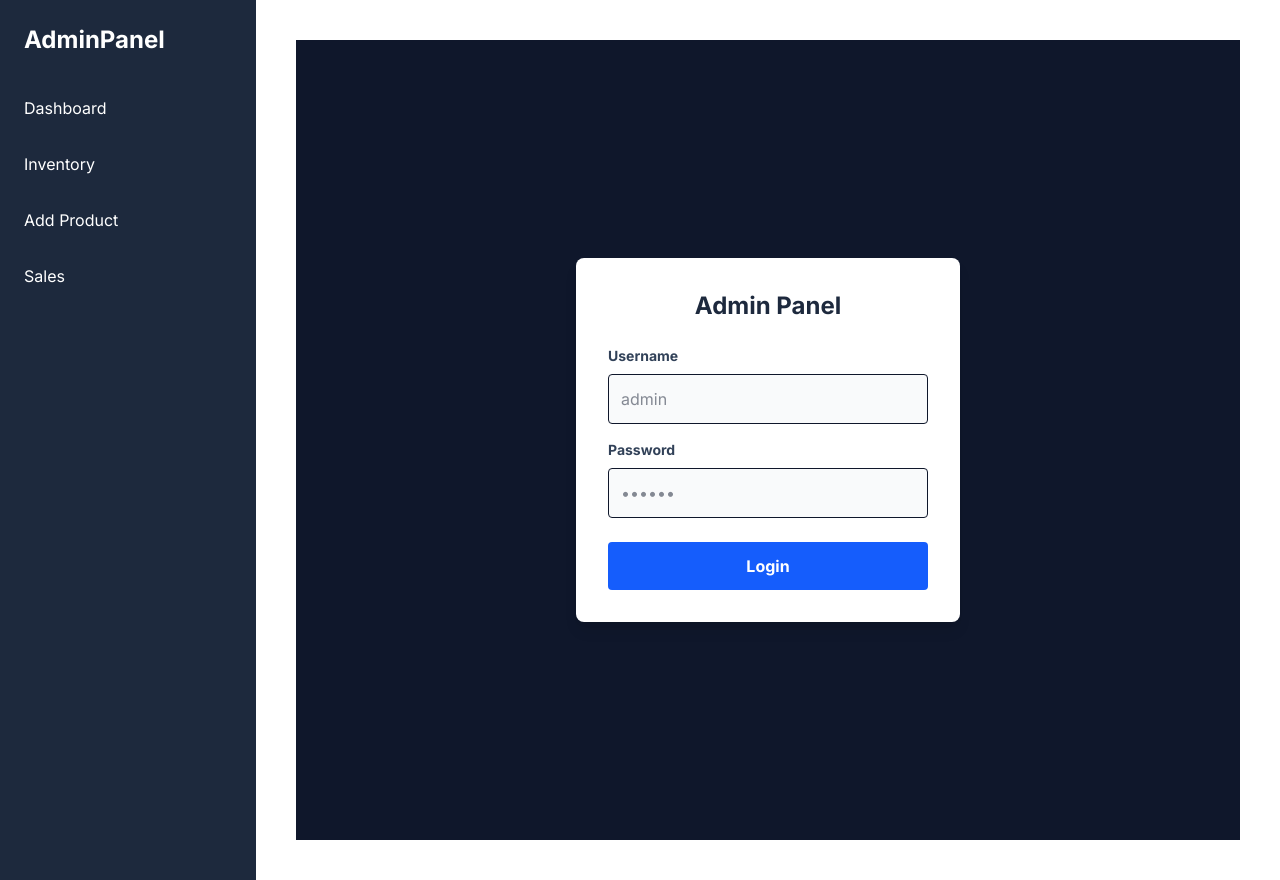
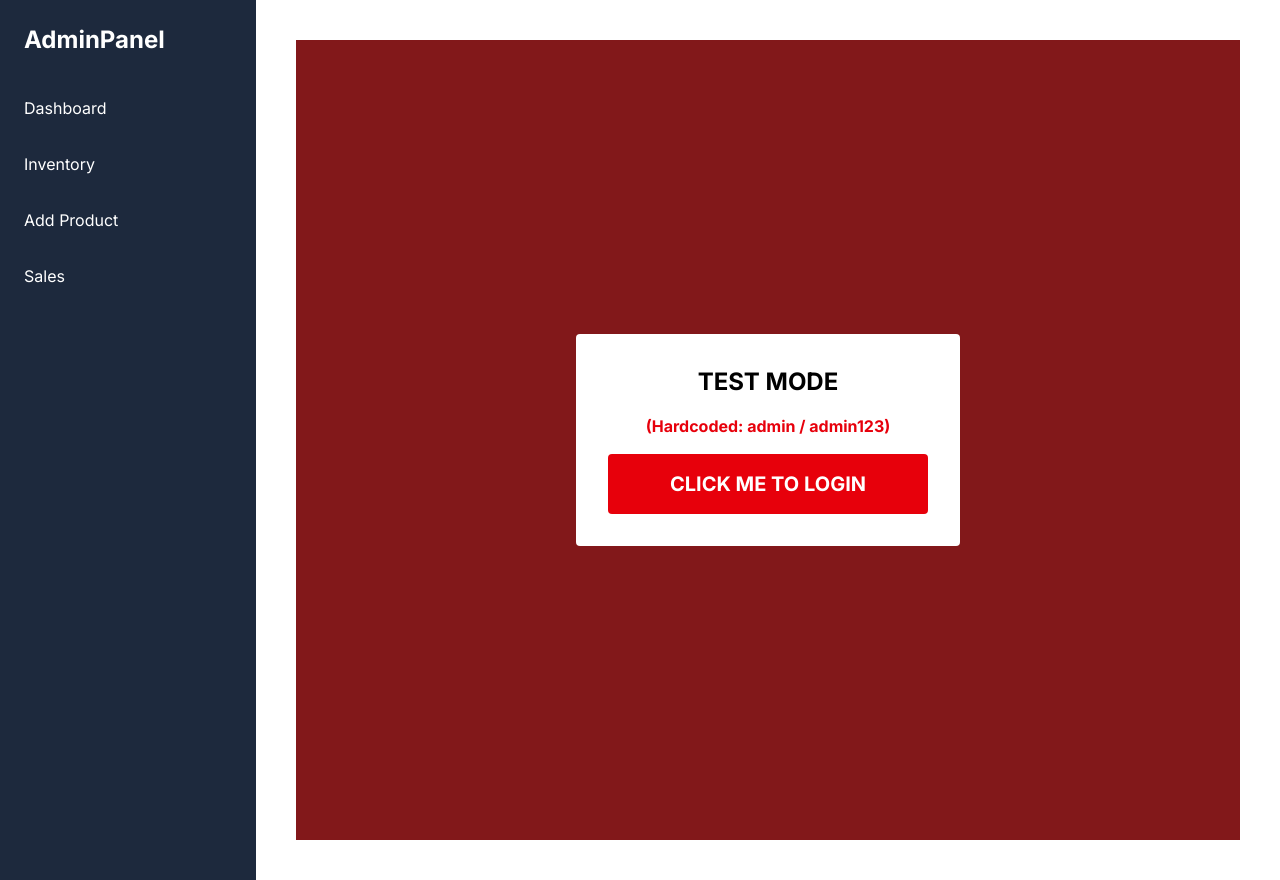
Before and after one commit to Sakshhaamm/ecommerce-admin, a Next.js app: page /login in a window 1280 px wide. Built offline with nearby package versions, Linux system fonts and the light colour scheme.

Commit message:
nucleur code

```diff
--- a/app/login/page.tsx
+++ b/app/login/page.tsx
@@ -1,7 +1,7 @@
 "use client";
 
+import { useState } from "react";
 import { signIn } from "next-auth/react";
-import { useState } from "react";
 
 export default function LoginPage() {
   const [loading, setLoading] = useState(false);
@@ -10,51 +10,46 @@ export default function LoginPage() {
     e.preventDefault();
     setLoading(true);
 
-    // We let NextAuth handle the redirect automatically
-    // This is much more reliable than doing it manually
-    await signIn("credentials", {
-      username: (e.target as any).username.value,
-      password: (e.target as any).password.value,
-      redirect: true,  // <--- ENABLE AUTO REDIRECT
-      callbackUrl: "/", // <--- GO HERE AFTER LOGIN
-    });
+    // 1. Alert the user that we are starting
+    alert("Step 1: Starting Login...");
 
-    // We don't need code here because the page will navigate away automatically
+    try {
+      const result = await signIn("credentials", {
+        username: "admin", // We hardcode these to test connectivity first
+        password: "admin123",
+        redirect: false,
+      });
+
+      // 2. Alert the result from the server
+      alert("Step 2: Server said: " + JSON.stringify(result));
+
+      if (result?.error) {
+        alert("❌ Login Failed: " + result.error);
+        setLoading(false);
+      } else {
+        alert("✅ Login Success! Forcing Redirect now...");
+        // 3. FORCE reload to the homepage
+        window.location.href = "/";
+      }
+    } catch (err) {
+      alert("🔥 CRASH: " + err);
+    }
   };
 
   return (
-    <div className="flex h-screen items-center justify-center bg-slate-900">
-      <form onSubmit={handleSubmit} className="bg-white p-8 rounded-lg shadow-lg w-96">
-        <h1 className="text-2xl font-bold mb-6 text-center text-slate-800">Admin Panel</h1>
-
-        <label className="block mb-2 text-sm font-bold text-slate-700">Username</label>
-        <input
-          name="username" // Added name attribute for easier access
-          type="text"
-          defaultValue=""
-          className="w-full p-3 border rounded mb-4 text-slate-900 bg-gray-50 focus:outline-blue-500"
-          placeholder="admin"
-          required
-        />
-
-        <label className="block mb-2 text-sm font-bold text-slate-700">Password</label>
-        <input
-          name="password" // Added name attribute
-          type="password"
-          defaultValue=""
-          className="w-full p-3 border rounded mb-6 text-slate-900 bg-gray-50 focus:outline-blue-500"
-          placeholder="••••••"
-          required
-        />
-
+    <div className="flex h-screen items-center justify-center bg-red-900">
+      <div className="bg-white p-8 rounded w-96 text-center">
+        <h1 className="text-2xl font-bold mb-4 text-black">TEST MODE</h1>
+        <p className="mb-4 text-red-600 font-bold">
+           (Hardcoded: admin / admin123)
+        </p>
         <button
-          type="submit" // Explicitly set type to submit
-          disabled={loading}
-          className={`w-full text-white p-3 rounded font-bold transition ${loading ? 'bg-gray-500 cursor-wait' : 'bg-blue-600 hover:bg-blue-700'}`}
+          onClick={handleSubmit}
+          className="w-full bg-red-600 text-white p-4 rounded font-bold text-xl hover:bg-red-700"
         >
-          {loading ? "Logging in..." : "Login"}
+          CLICK ME TO LOGIN
         </button>
-      </form>
+      </div>
     </div>
   );
 }
```
